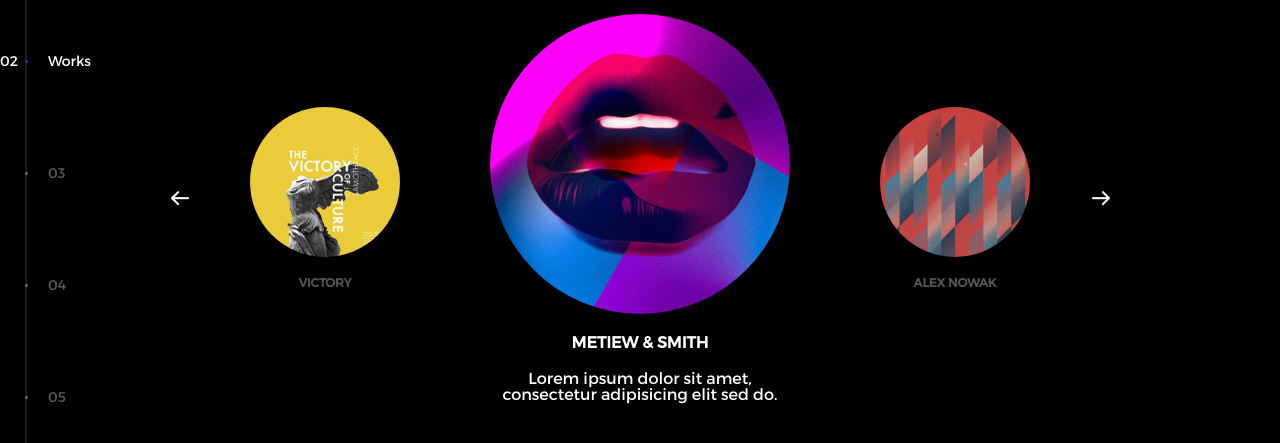
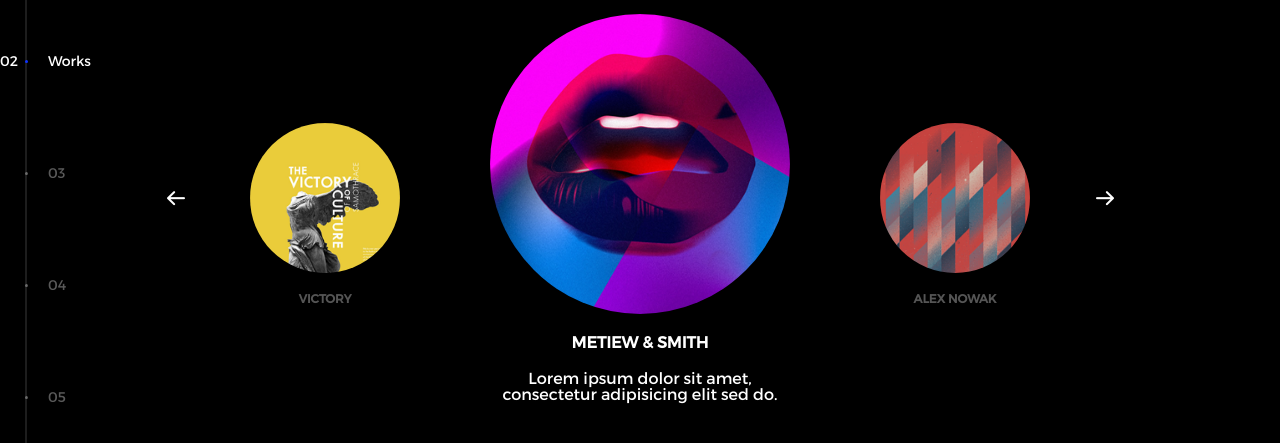
Before and after one commit to Adambaev1503/project0, a plain HTML site: page works.html in a window 1280 px wide. Shown: the part 227-670 px from the top of the page. Drawn offline with Linux system fonts and the light colour scheme.

Commit message:
Revisioning the Center menu Position 1

```diff
--- a/works.css
+++ b/works.css
@@ -265,10 +265,8 @@ h1, h2, h3, h4, h5, h6, p, span, li, a {
   vertical-align: middle;
 }
 
-.main-it-1, .main-it-3 {
-  margin: 0 45px;
-  background-origin: border-box;
-  width: 150px;
+.main-it {
+
 }
 
 .main-it-2 {
@@ -277,8 +275,6 @@ h1, h2, h3, h4, h5, h6, p, span, li, a {
 }
 
 .main-it-1 div {
-  display: block;
-  width: 150px;
   height: 150px;
   background: url("img/layer-3.png") no-repeat;
   background-size: cover;
@@ -308,9 +304,7 @@ h1, h2, h3, h4, h5, h6, p, span, li, a {
 }
 
 .main-content article div {
-  width: 100%;
   border-radius: 50%;
-  margin-bottom: 20px;
 }
 
 .main-content article h3 {
@@ -318,7 +312,7 @@ h1, h2, h3, h4, h5, h6, p, span, li, a {
   text-transform: uppercase;
 }
 
-.main-content > div {
+.main-content figure {
   width: 50px;
   height: 50px;
   border-radius: 50%;
@@ -335,3 +329,23 @@ h1, h2, h3, h4, h5, h6, p, span, li, a {
 .arr-right {
   background: url("img/ic_arrow.png") center no-repeat;
 }
+
+/* ---------ADEEE-------- */
+
+.main-it {
+  position: relative;
+  margin: 0 45px;
+  width: 150px;
+}
+
+.main-it h3 {
+  left: 0;
+  right: 0;
+  position: absolute;
+  top: 170px;
+}
+
+.main-it-1 > *, .main-it-3 > * {
+  display: inline-block;
+  vertical-align: middle;
+}
--- a/works.html
+++ b/works.html
@@ -51,14 +51,13 @@
           </section><!--
           --><section class="main-content">
             <h2>Selected Work</h2>
-            <div class="arr-left">
+            <article class="main-it-1">
+                <figure class="arr-left">
 
-            </div><!--
-            --><article class="main-it-1">
-              <div class="">
-
-              </div>
-              <h3>victory</h3>
+                </figure>
+                <div class="main-it">
+                  <h3>victory</h3>
+                </div>
             </article><!--
             --><article class="main-it-2">
               <div class="">
@@ -68,14 +67,13 @@
               <p>Lorem ipsum dolor sit amet, consectetur adipisicing elit sed do.</p>
             </article><!--
             --><article class="main-it-3">
-              <div class="">
+                <div class="main-it">
+                  <h3>alex nowak</h3>
+                </div>
+                <figure class="arr-right">
 
-              </div>
-              <h3>alex nowak</h3>
-            </article><!--
-            --><div class="arr-right">
-
-            </div>
+                </figure>
+            </article>
           </section>
         </section>
       </section>
```
